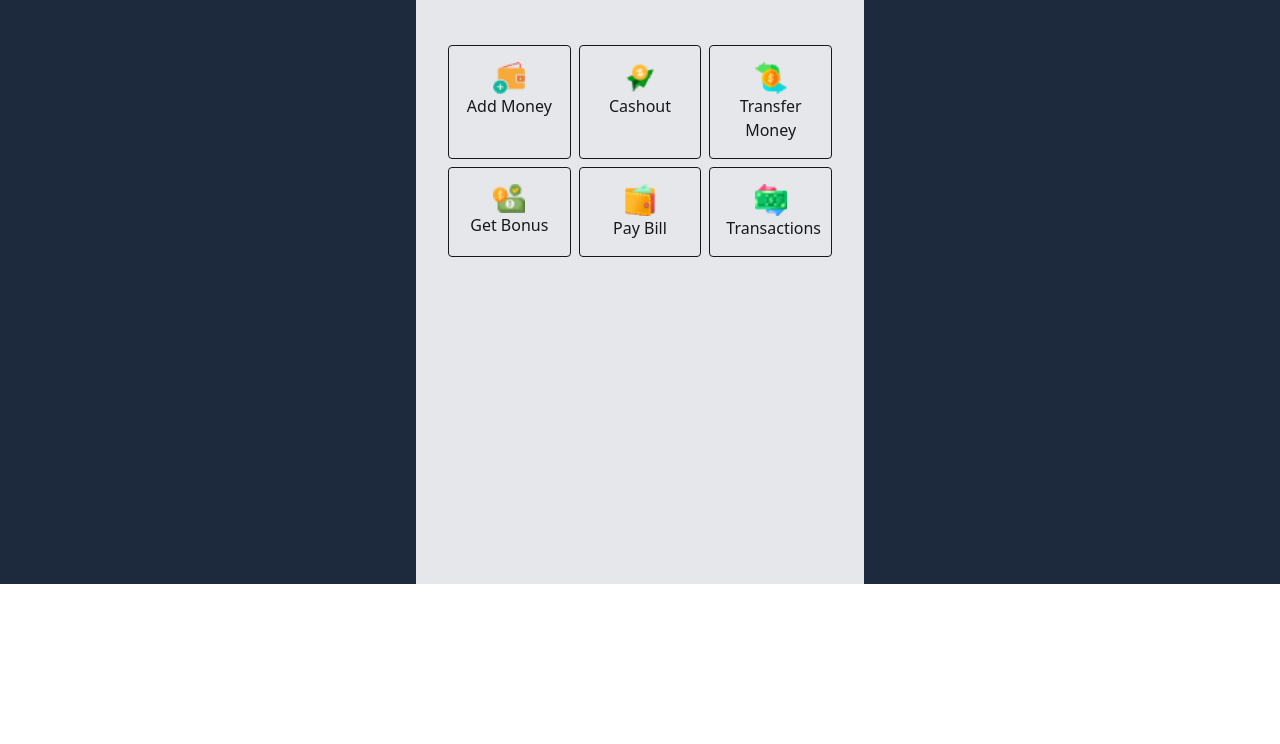
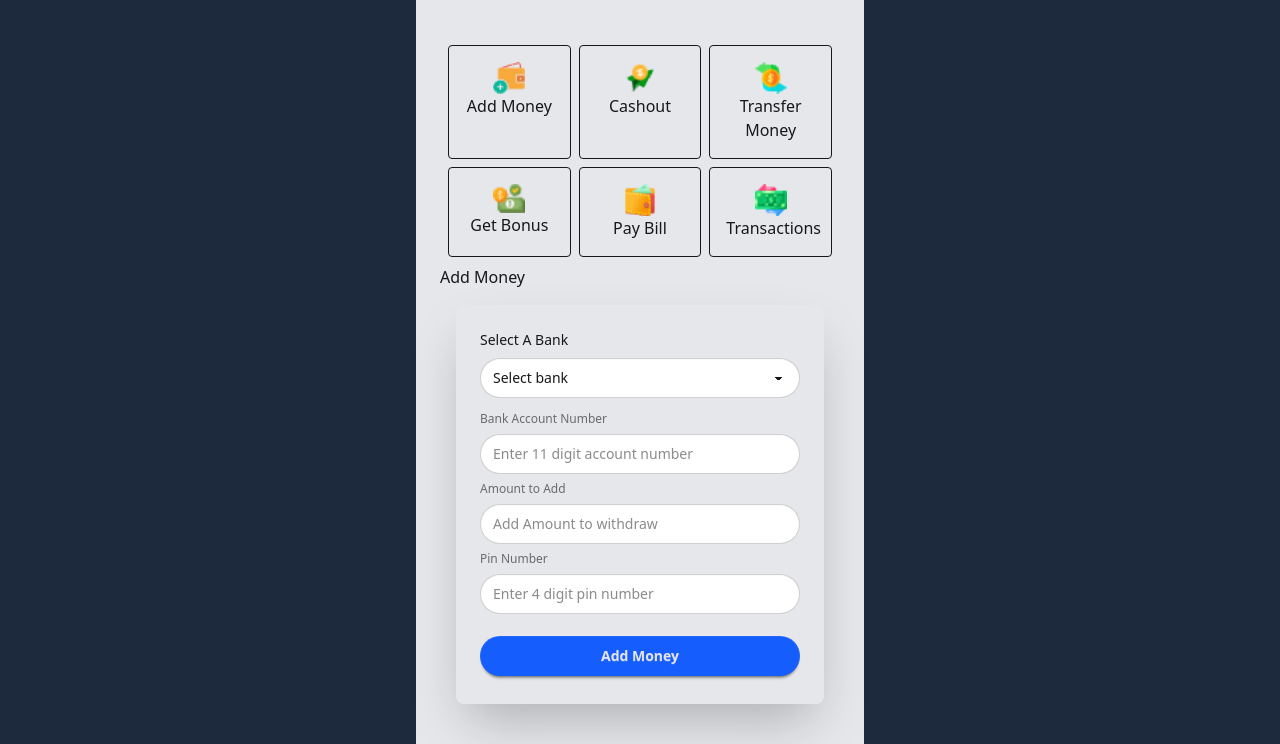
Before and after one commit to fahim4529/mobile-bank-project, a plain HTML site: page main.html in a window 1280 px wide. Shown: the part 216-960 px from the top of the page. Before the commit the page ends 800 px from the top, so only its background shows below. Drawn offline with nearby package versions, Linux system fonts and the light colour scheme.

Commit message:
i work here add money section

```diff
--- a/main.html
+++ b/main.html
@@ -18,7 +18,7 @@
     <h1 class="text-3xl font-bold"> $ 4500</h1>
     <p>available balance</p>
   </div>
-    <button class="btn">Log Out</button>
+    <button class="btn hover:bg-blue-400">Log Out</button>
 </nav>
  <!-- now i work at wellcome payooo section-->
 <section class="mt-10">
@@ -73,8 +73,47 @@
 
 </div>
 
+<!-- now i work add money section -->
 
-<!-- i stop here today -->
+<section>
+<h2>Add Money </h2>
+
+<div class="">
+    <div class="hero-content flex-col lg:flex-row-reverse">
+
+      <div class="card  w-full max-w-sm shrink-0 shadow-2xl">
+        <div class="card-body">
+            <!--Here works in select -->
+            <legend>Select A Bank</legend>
+            <select class="select rounded-full">
+                <option class=" rounded-full" disabled selected>Select bank </option>
+                <option value="Bkash" >Bkash</option>
+                <option value="Nagad">Nagad</option>
+                <option value="Upay">Upay</option>
+                <option value="Rocket">Rocket</option>
+              </select>
+
+
+          <fieldset class="fieldset">
+            <label class="fieldset-label">Bank Account Number</label>
+            <input type="number" class="input  rounded-full" placeholder="Enter 11 digit account number" />
+            <label class="fieldset-label">Amount to Add</label>
+            <input type="number" class="input  rounded-full" placeholder="Add Amount to withdraw" />
+
+            <label class="fieldset-label">Pin Number</label>
+            <input type="password" class="input  rounded-full" placeholder="Enter 4 digit pin number" />
+
+            <button class="btn btn-neutral bg-blue-600 mt-4 border-none rounded-full">Add Money</button>
+          </fieldset>
+        </div>
+      </div>
+    </div>
+  </div>
+
+</section>
+
+
+
 
 </section>
 
```
